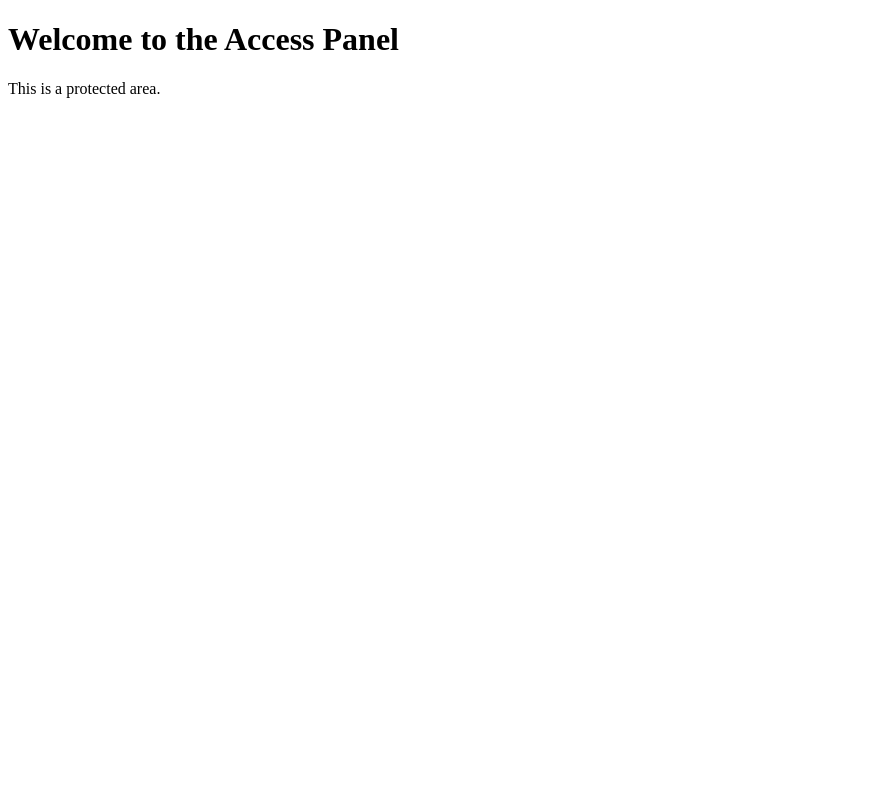
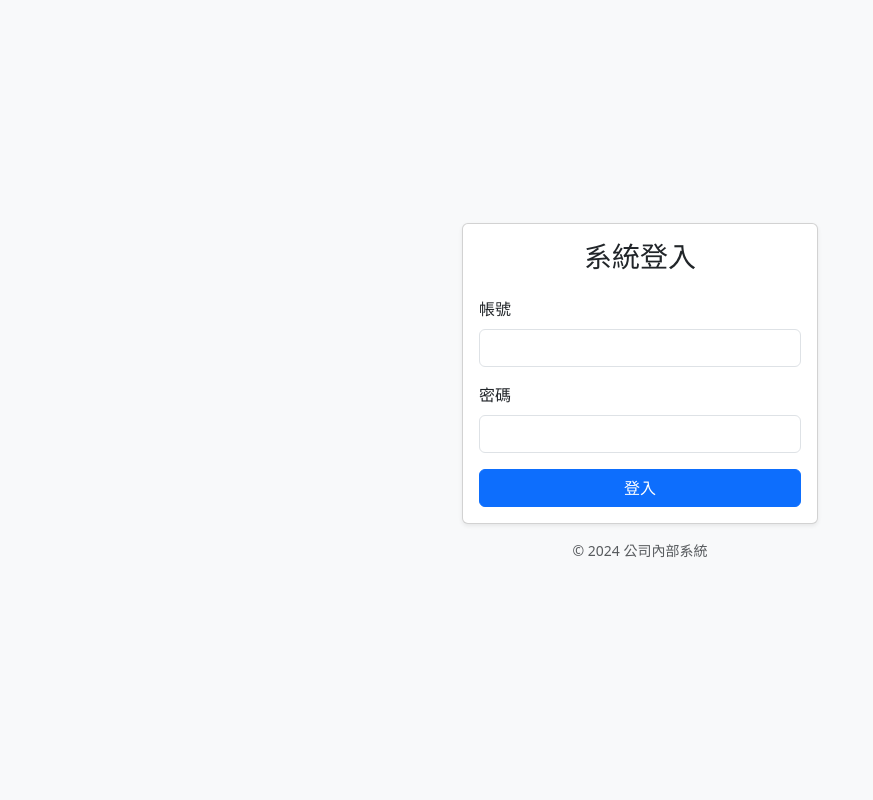
Before and after one commit to Billyzxc/flask-quote-app, a Flask app: page /access-panel in a window 1280 px wide. Shown: the whole page, without its empty margins (0-873 px from the left). Run offline with Flask 3, Linux system fonts and the light colour scheme; the visitor is signed in with stand-in values (Sample User, id 1).

Commit message:
Update access-panel.html

```diff
--- a/app/templates/access-panel.html
+++ b/app/templates/access-panel.html
@@ -1,12 +1,41 @@
-<!-- app/templates/access-panel.html -->
 <!DOCTYPE html>
-<html lang="en">
+<html lang="zh-Hant">
 <head>
   <meta charset="UTF-8">
-  <title>Access Panel</title>
+  <meta name="viewport" content="width=device-width, initial-scale=1">
+  <title>登入系統</title>
+  <link href="https://cdn.jsdelivr.net/npm/bootstrap@5.3.2/dist/css/bootstrap.min.css" rel="stylesheet">
 </head>
-<body>
-  <h1>Welcome to the Access Panel</h1>
-  <p>This is a protected area.</p>
+<body class="bg-light d-flex align-items-center" style="height: 100vh;">
+  <div class="container">
+    <div class="row justify-content-center">
+      <div class="col-md-4 col-sm-8">
+        <div class="card shadow-sm">
+          <div class="card-body">
+            <h3 class="card-title text-center mb-4">系統登入</h3>
+
+            {% if error %}
+              <div class="alert alert-danger">{{ error }}</div>
+            {% endif %}
+
+            <form method="POST">
+              <div class="mb-3">
+                <label for="username" class="form-label">帳號</label>
+                <input type="text" class="form-control" name="username" id="username" required>
+              </div>
+              <div class="mb-3">
+                <label for="password" class="form-label">密碼</label>
+                <input type="password" class="form-control" name="password" id="password" required>
+              </div>
+              <div class="d-grid">
+                <button type="submit" class="btn btn-primary">登入</button>
+              </div>
+            </form>
+          </div>
+        </div>
+        <p class="text-center mt-3 text-muted" style="font-size: 0.875rem;">© {{ year or "2024" }} 公司內部系統</p>
+      </div>
+    </div>
+  </div>
 </body>
 </html>
```
